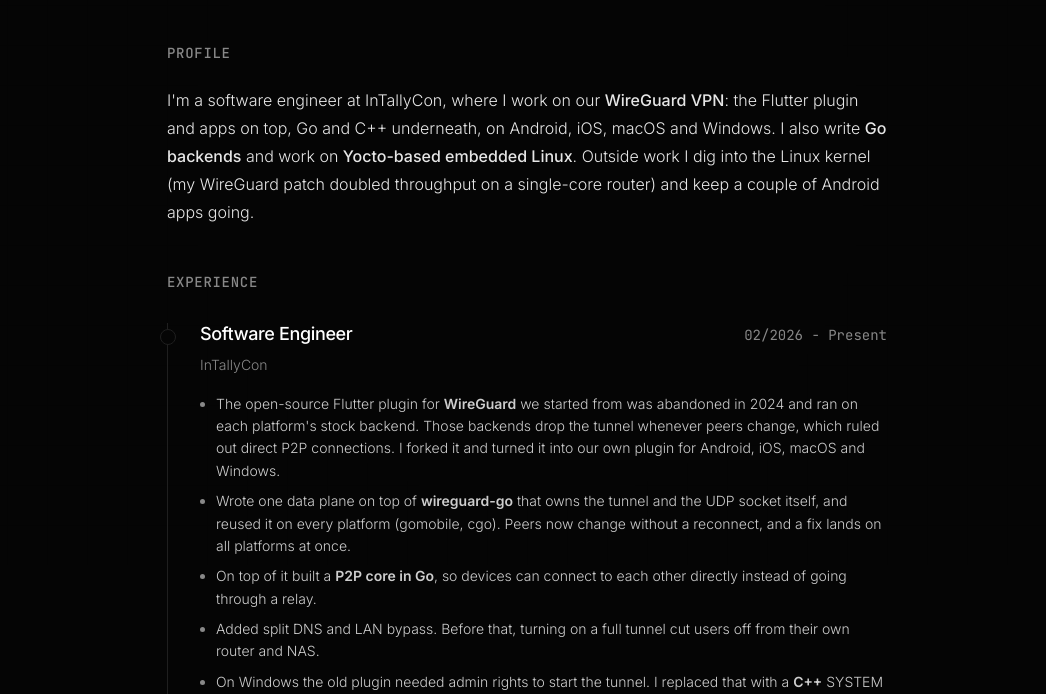
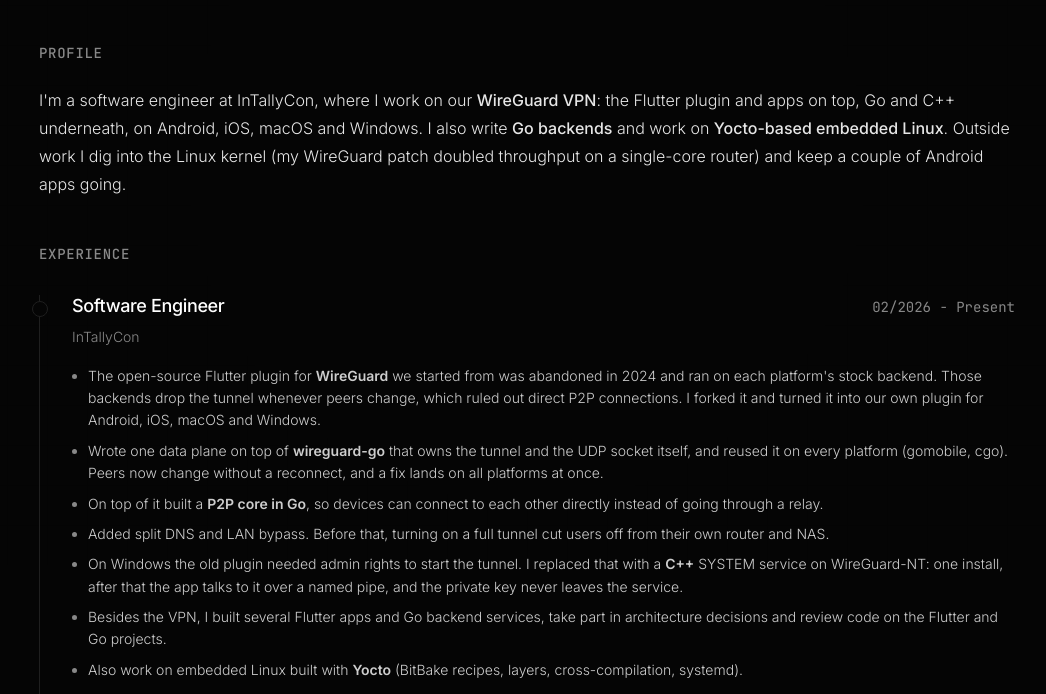
Before and after one commit to pasichDev/pasich-site, an Astro site: page /cv in a window 1280 px wide. Shown: the part 235-929 px from the top of the page, without its empty margins (113-1159 px from the left). Built offline with nearby package versions, Linux system fonts and the light colour scheme; Astro itself is replaced by a stand-in of ours.

Commit message:
style(cv): use the full container width so the page lines up with the nav

```diff
--- a/src/pages/cv.astro
+++ b/src/pages/cv.astro
@@ -88,7 +88,7 @@ const structuredData = {
   canonical="https://pasichdev.xyz/cv"
   structuredData={structuredData}
 >
-  <div class="container container-sm animate-fade-in">
+  <div class="container animate-fade-in">
 
     <!-- CV Header -->
     <header class="cv-header">
```
